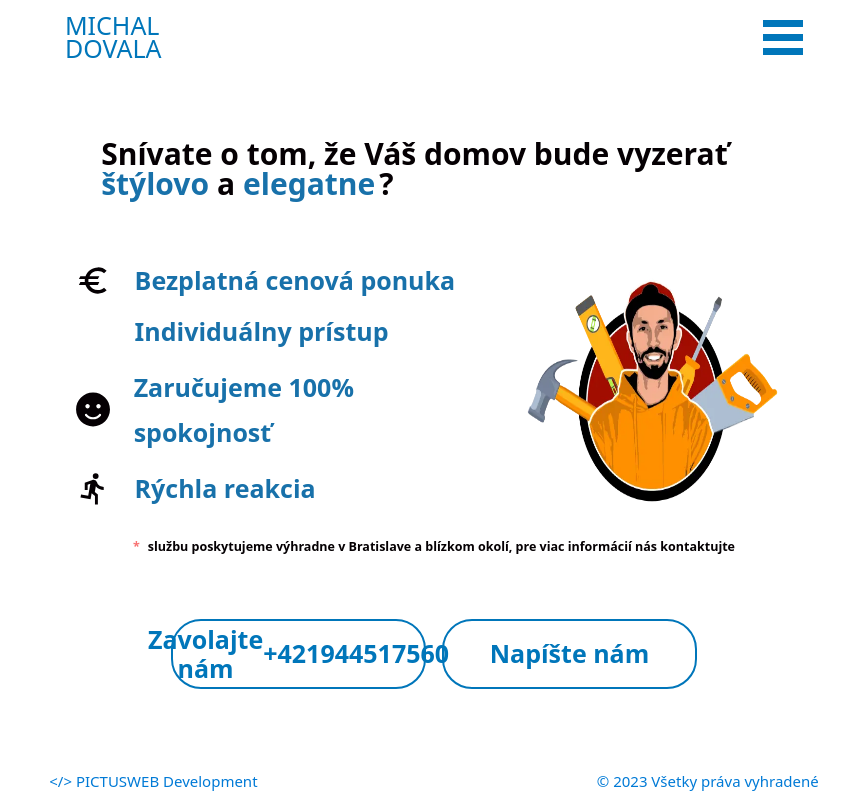
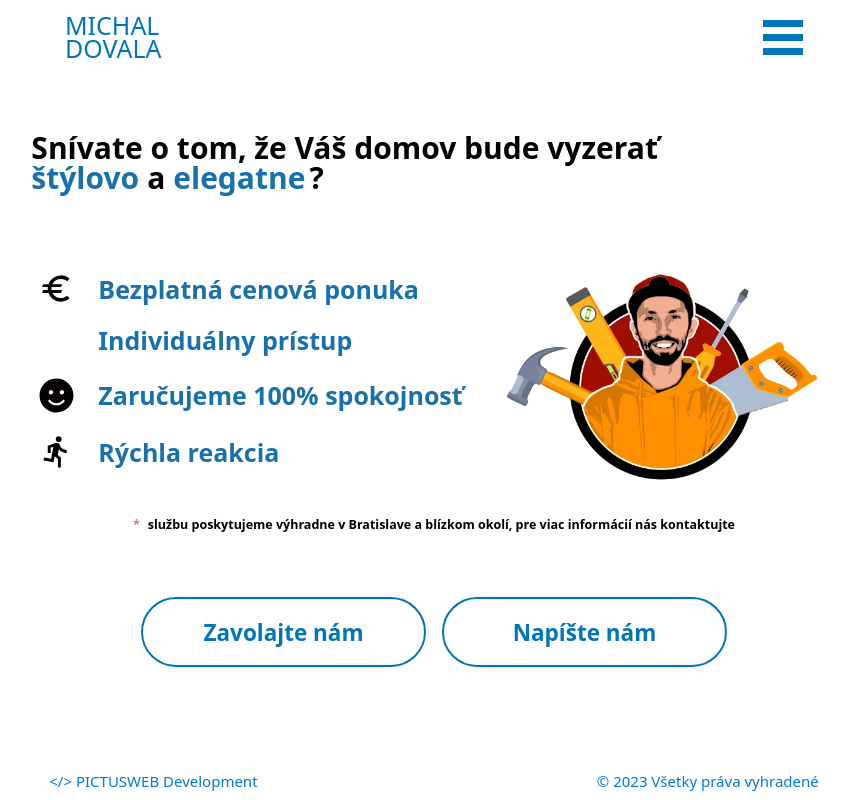
Before and after one commit to pkvarg/findoktor, a React (Vite) app: page /reconstruction in a window 1280 px wide. Shown: the whole page, without its empty margins (206-1055 px from the left). Built offline with nearby package versions, Linux system fonts and the light colour scheme; some icons are missing.

Commit message:
recontsruction centered

```diff
--- a/src/pages/Reconstruction.jsx
+++ b/src/pages/Reconstruction.jsx
@@ -1,4 +1,4 @@
-import React from 'react';
+import React, { useState } from 'react';
 import CalcNavbar from '../components/calculator/CalcNavbar';
 import { Footer } from '../components';
 import { MdEuro } from 'react-icons/md';
@@ -7,22 +7,43 @@ import { FaSmile } from 'react-icons/fa';
 import { RiRunLine } from 'react-icons/ri';
 
 const Reconstruction = () => {
+  const phone = '+421944517560';
+  const email = 'info@michaldovala.sk';
+  const [isHoveredPhone, setIsHoveredPhone] = useState(false);
+  const [isHoveredEmail, setIsHoveredEmail] = useState(false);
+
+  const handleMouseEnterPhone = () => {
+    setIsHoveredPhone(true);
+  };
+
+  const handleMouseLeavePhone = () => {
+    setIsHoveredPhone(false);
+  };
+
+  const handleMouseEnterEmail = () => {
+    setIsHoveredEmail(true);
+  };
+
+  const handleMouseLeaveEmail = () => {
+    setIsHoveredEmail(false);
+  };
+
   return (
     <div className="relative flex h-[1050px]  grid-rows-3 flex-col  lg:grid lg:h-screen">
       <div className="h-[min-content]">
         <CalcNavbar />
       </div>
-      <div className="z-10 h-auto flex-1 lg:h-[100%]">
-        <div className="mt-12 text-[30px]  font-extrabold leading-[30px] text-[#050003] lg:-mt-[10%] 2xl:-mt-[7%]">
-          <div className="ml-4 flex justify-start lg:ml-[22%] xl:ml-[24%] 2xl:ml-[32%]">
-            <p>
+      <div className="z-10 flex h-auto flex-col items-center justify-center lg:h-[100%]">
+        <div className="flex flex-col justify-center text-[30px] font-extrabold leading-[35px] text-[#050003] lg:leading-[30px]">
+          <div className="mt-16 lg:mt-0">
+            <p className="text-center lg:text-left">
               Snívate o tom, že Váš domov bude vyzerať <br />
               <span className="mr-2 text-[#1871aa]">štýlovo</span>a
               <span className="ml-2 mr-1 text-[#1871aa]">elegatne</span>?
             </p>
           </div>
-          <div className="mt-16 flex flex-col justify-center gap-6 text-[22.5px] lg:flex-row lg:text-[25px]">
-            <div className="ml-2 flex flex-col items-start gap-4 lg:ml-[22%]">
+          <div className="mt-16 flex flex-col items-center justify-center gap-6 text-[22.5px] lg:flex-row lg:text-[25px]">
+            <div className="flex flex-col items-start gap-4 lg:ml-2">
               <div className="flex flex-row items-center gap-2 lg:gap-6">
                 <MdEuro className="text-[35px]" />
 
@@ -47,13 +68,13 @@ const Reconstruction = () => {
             </div>
             <div className="mt-4 flex justify-center lg:mt-0 lg:justify-start">
               <img
-                className="w-[75%] lg:w-[50%]"
+                className="w-[350px] lg:w-[350px]"
                 src="reconstruction.webp"
                 alt="kvalitnamontaz.sk"
               />
             </div>
           </div>
-          <p className="mx-4 mt-8 text-center text-[12.5px] leading-[17.5px] lg:mx-0">
+          <p className="mx-4 mt-8 text-center text-[12.5px] font-bold leading-[17.5px] lg:mx-0">
             <span className="mr-2 text-red-400">*</span>
             službu poskytujeme výhradne v Bratislave a blízkom okolí, pre viac
             informácií nás kontaktujte{' '}
@@ -61,30 +82,46 @@ const Reconstruction = () => {
           <div className="z-9999 relative mt-8 flex flex-col items-center justify-center gap-6 lg:mt-16 lg:flex-row lg:gap-4">
             <p
               id="phone"
-              className="hover-call flex h-[70px] w-[265px] items-center justify-center rounded-[30px] border-2 border-[#0076ba] py-2 text-center text-[20px] font-extrabold leading-[20px] text-[#0076ba]  lg:w-[255px] lg:rounded-[30px] lg:text-[25px] lg:leading-[29.5px]
+              onClick={() => showContact('phone')}
+              className="flex h-[70px] w-[265px] items-center justify-center rounded-[30px] border-2 border-[#0076ba] py-2 text-center text-[20px] font-extrabold leading-[20px] text-[#0076ba]  lg:w-[285px] lg:rounded-[35px] lg:text-[22.5px] lg:leading-[29.5px]
           "
             >
-              <a className="hover-call-us" href="tel:+421944517560">
-                Zavolajte nám
-              </a>
-              <a className="hover-phone" href="tel:+421944517560">
-                +421944517560
-              </a>
+              {isHoveredPhone ? (
+                <a
+                  onMouseLeave={handleMouseLeavePhone}
+                  href="tel:+421944517560"
+                >
+                  {phone}
+                </a>
+              ) : (
+                <a
+                  onMouseEnter={handleMouseEnterPhone}
+                  href="tel:+421944517560"
+                >
+                  Zavolajte nám
+                </a>
+              )}
             </p>
             <p
               id="email"
-              className="hover-email flex h-[70px] w-[265px] items-center justify-center rounded-[30px] border-2 border-[#0076ba]  py-2 text-center text-[20px] font-extrabold leading-[20px] text-[#0076ba]  lg:w-[255px] lg:rounded-[30px] lg:text-[25px] lg:leading-[29.5px]"
+              onClick={() => showContact('email')}
+              className="flex h-[70px] w-[265px] items-center justify-center rounded-[30px] border-2 border-[#0076ba]  py-2 text-center text-[20px] font-extrabold leading-[20px] text-[#0076ba]  lg:w-[285px] lg:rounded-[35px] lg:text-[22.5px] lg:leading-[29.5px]"
             >
-              <a className="hover-email-us" href="mailto:info@michaldovala.sk">
-                Napíšte nám
-              </a>
-
-              <a
-                className="hover-email-address-reconstruction"
-                href="mailto:info@michaldovala.sk"
-              >
-                info@michaldovala.sk
-              </a>
+              {isHoveredEmail ? (
+                <a
+                  onMouseLeave={handleMouseLeaveEmail}
+                  href="mailto:info@michaldovala.sk"
+                >
+                  {email}
+                </a>
+              ) : (
+                <a
+                  onMouseEnter={handleMouseEnterEmail}
+                  href="mailto:info@michaldovala.sk"
+                >
+                  Napíšte nám
+                </a>
+              )}
             </p>
           </div>
         </div>
```
